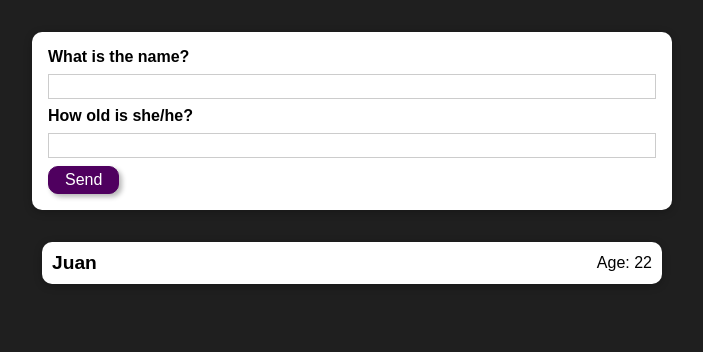
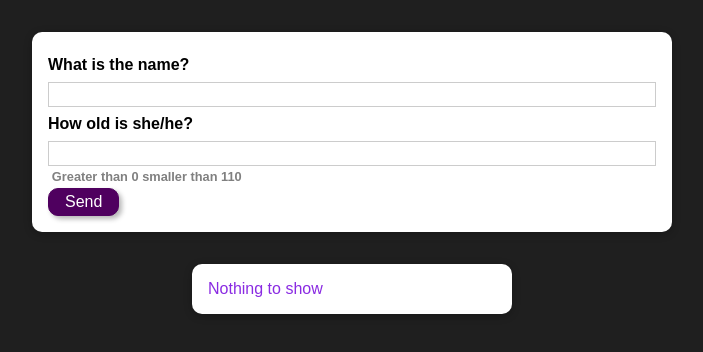
Before and after one commit to AlvaroDDG86/users-react, a React (Create React App) app: page / in a window 1280 px wide. Shown: the top 352 px of the page, without its empty margins (288-991 px from the left). Built offline with nearby package versions, Linux system fonts and the light colour scheme.

Commit message:
warnings and imformation

```diff
--- a/src/App.js
+++ b/src/App.js
@@ -3,7 +3,7 @@ import AddUser from './components/Users/AddUser';
 import ListUsers from './components/Users/ListUsers';
 
 function App() {
-  const [ listUsers, setListUsers ] = useState([{ name: 'juan', age: 22 }])
+  const [ listUsers, setListUsers ] = useState([])
   const addUsersHandler = (item) => {
     setListUsers((prev) => {
       return [item, ...prev]
--- a/src/components/Users/AddUser.js
+++ b/src/components/Users/AddUser.js
@@ -33,7 +33,7 @@ const AddUser = (props) => {
   }
 
   const isFormValid = () => {
-    return (enteredName.trim().length > 0 && enteredAge.trim().length > 0) && +enteredAge > 0
+    return (enteredName.trim().length > 0 && enteredAge.trim().length > 0) && (+enteredAge > 0 && +enteredAge < 110)
   }
 
   return (
@@ -43,6 +43,7 @@ const AddUser = (props) => {
         <input type="text" id="username" value={enteredName} onChange={nameChangedHandler} />
         <label htmlFor="age">How old is she/he?</label>
         <input type="number" id="age" value={enteredAge} onChange={ageChangedHandler} />
+        <div className={classes.info}>Greater than 0 smaller than 110</div>
         <Button type="submit">Send</Button>
       </form>
     </Card>
--- a/src/components/Users/AddUser.module.css
+++ b/src/components/Users/AddUser.module.css
@@ -8,7 +8,7 @@
   .input label {
     display: block;
     font-weight: bold;
-    margin-bottom: 0.5rem;
+    margin: 0.5rem 0;
   }
 
   .input input {
@@ -17,10 +17,16 @@
     width: 100%;
     border: 1px solid #ccc;
     padding: 0.15rem;
-    margin-bottom: 0.5rem;
   }
 
   .input input:focus {
     outline: none;
     border-color: #4f005f;
   }
+
+  .input .info {
+    font-size: 0.8em;
+    color: gray;
+    font-weight: bold;
+    padding: 0.3em;
+  }
--- a/src/components/Users/ListUsers.js
+++ b/src/components/Users/ListUsers.js
@@ -1,17 +1,24 @@
 import React from 'react'
 import classes from './ListUsers.module.css'
 import ListUsersItem from './ListUsersItem'
+import Card from '../UI/Card'
 
 const ListUsers = (props) => {
     return (
         <div className={classes['list-users']}>
-            {
+            {   props.list.length > 0 &&
                 props.list.map((item, idx) => {
                     return (
                         <ListUsersItem name={item.name} age={item.age} key={idx} />
                     )
                 })
             }
+            {
+                props.list.length === 0 &&
+                <Card className={classes['list-users--empty']}>
+                    Nothing to show
+                </Card>
+            }
         </div>
     )
 }
--- a/src/components/Users/ListUsers.module.css
+++ b/src/components/Users/ListUsers.module.css
@@ -3,3 +3,11 @@
   width: 90%;
   max-width: 40rem;
 }
+
+.list-users--empty {
+  margin: 2rem auto;
+  color: blueviolet;
+  width: 50%;
+  max-width: 40rem;
+  padding: 1em;
+}
```
